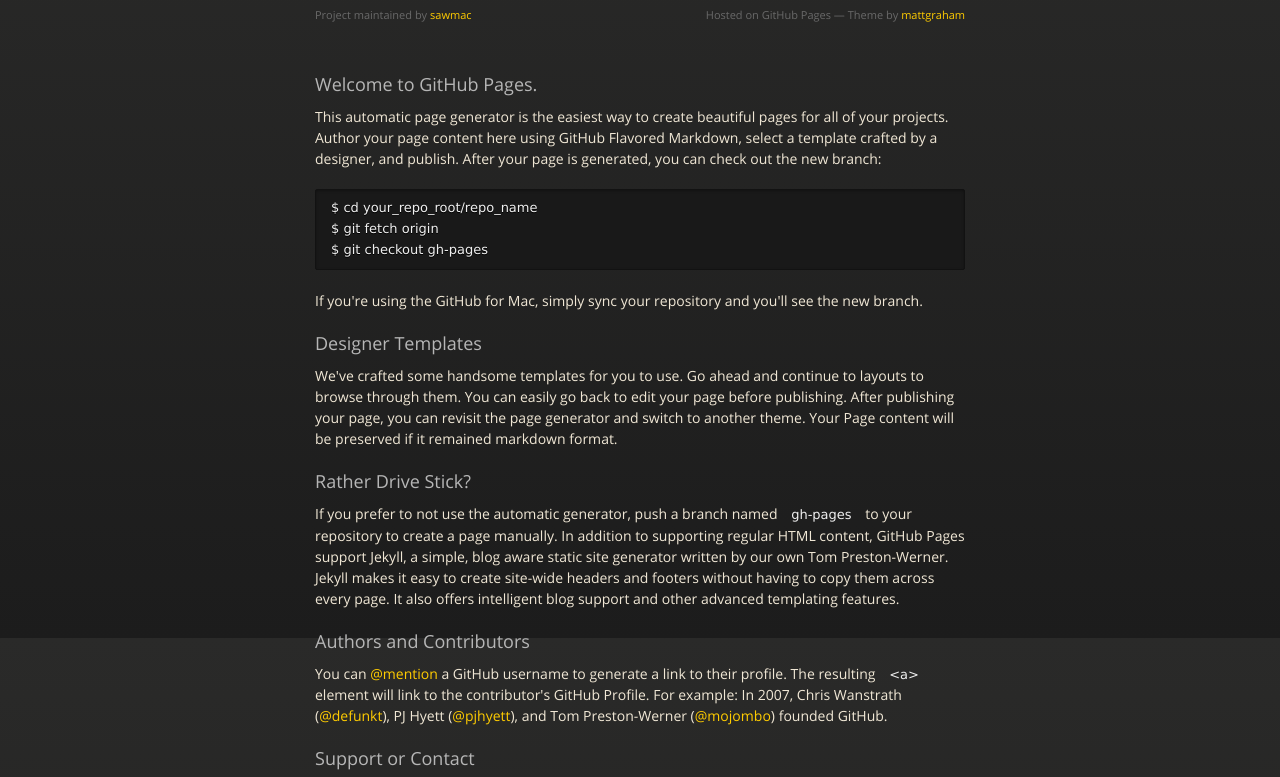
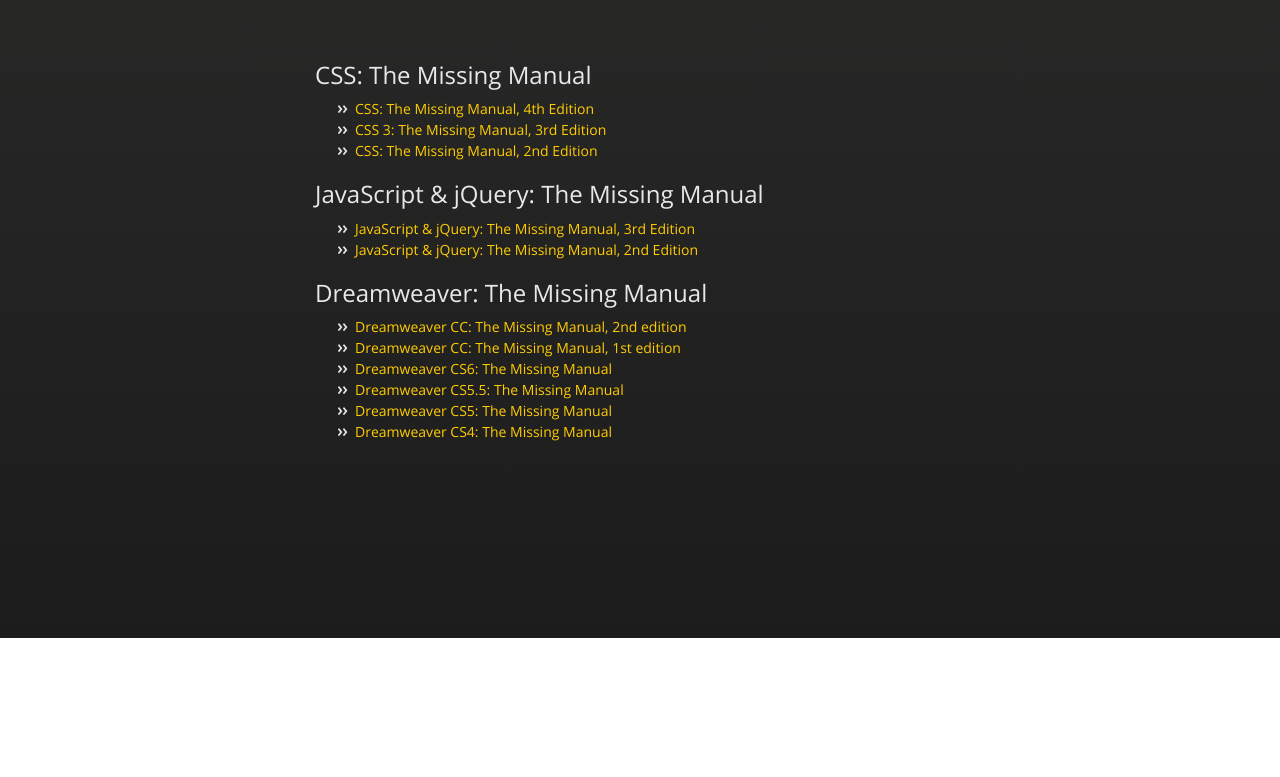
Before and after one commit to sawmac/sawmac.github.io, a plain HTML site: page index.html in a window 1280 px wide. Shown: the part 162-939 px from the top of the page. After the commit the page ends 800 px from the top, so only its background shows below. Drawn offline with nearby package versions, Linux system fonts and the light colour scheme.

Commit message:
Add links to MM website

```diff
--- a/index.html
+++ b/index.html
@@ -3,7 +3,7 @@
   <head>
     <meta charset="utf-8">
     <meta http-equiv="X-UA-Compatible" content="chrome=1">
-    <title>Sawmac.github.io by sawmac</title>
+    <title>Sawmac.com</title>
     <link rel="stylesheet" href="stylesheets/styles.css">
     <link rel="stylesheet" href="stylesheets/pygment_trac.css">
     <script src="https://ajax.googleapis.com/ajax/libs/jquery/1.7.1/jquery.min.js"></script>
@@ -18,54 +18,40 @@
 
   </head>
   <body>
-      <div id="header">
-        <nav>
-          <li class="fork"><a href="https://github.com/sawmac">View On GitHub</a></li>
-        </nav>
-      </div><!-- end header -->
-
     <div class="wrapper">
 
       <section>
         <div id="title">
-          <h1>Sawmac.github.io</h1>
-          <p></p>
+          <h1>Missing Manuals by Dave McFarland</h1>
           <hr>
-          <span class="credits left">Project maintained by <a href="https://github.com/sawmac">sawmac</a></span>
-          <span class="credits right">Hosted on GitHub Pages &mdash; Theme by <a href="https://twitter.com/michigangraham">mattgraham</a></span>
         </div>
 
-        <h3>
-<a name="welcome-to-github-pages" class="anchor" href="#welcome-to-github-pages"><span class="octicon octicon-link"></span></a>Welcome to GitHub Pages.</h3>
+        <h2>
+CSS: The Missing Manual</h2>
+<ul>
+<li><a href="http://www.oreilly.com/pub/missingmanuals/csstmm4e">CSS: The Missing Manual, 4th Edition</a></li>
+<li><a href="http://www.oreilly.com/pub/missingmanuals/css3tmm3">CSS 3: The Missing Manual, 3rd Edition</a></li>
+<li><a href="http://www.oreilly.com/pub/missingmanuals/csstmm2e">CSS: The Missing Manual, 2nd Edition</a></li>
+</ul>
 
-<p>This automatic page generator is the easiest way to create beautiful pages for all of your projects. Author your page content here using GitHub Flavored Markdown, select a template crafted by a designer, and publish. After your page is generated, you can check out the new branch:</p>
+        <h2>
+JavaScript &amp; jQuery: The Missing Manual</h2>
+<ul>
+<li><a href="http://www.oreilly.com/pub/missingmanuals/jsjq3emm">JavaScript &amp; jQuery: The Missing Manual, 3rd Edition</a></li>
+<li><a href="http://www.oreilly.com/pub/missingmanuals/javascriptandjquery2tmm">JavaScript &amp; jQuery: The Missing Manual, 2nd Edition</a></li>
+</ul>
 
-<pre><code>$ cd your_repo_root/repo_name
-$ git fetch origin
-$ git checkout gh-pages
-</code></pre>
+        <h2>
+Dreamweaver: The Missing Manual</h2>
+<ul>
+<li><a href="http://www.oreilly.com/pub/missingmanuals/dreamweaverccmm2014">Dreamweaver CC: The Missing Manual, 2nd edition</a></li>
+<li><a href="http://www.oreilly.com/pub/missingmanuals/dreamweaverccmm13">Dreamweaver CC: The Missing Manual, 1st edition</a></li>
+<li><a href="http://www.oreilly.com/pub/missingmanuals/dreamweavercs6mm">Dreamweaver CS6: The Missing Manual</a></li>
+<li><a href="http://www.oreilly.com/pub/missingmanuals/dreamweavercs55mm">Dreamweaver CS5.5: The Missing Manual</a></li>
+<li><a href="http://www.oreilly.com/pub/missingmanuals/dreamweavercs5mm">Dreamweaver CS5: The Missing Manual</a></li>
+<li><a href="http://www.oreilly.com/pub/missingmanuals/dreamweavercs4mm">Dreamweaver CS4: The Missing Manual</a></li>
+</ul>
 
-<p>If you're using the GitHub for Mac, simply sync your repository and you'll see the new branch.</p>
-
-<h3>
-<a name="designer-templates" class="anchor" href="#designer-templates"><span class="octicon octicon-link"></span></a>Designer Templates</h3>
-
-<p>We've crafted some handsome templates for you to use. Go ahead and continue to layouts to browse through them. You can easily go back to edit your page before publishing. After publishing your page, you can revisit the page generator and switch to another theme. Your Page content will be preserved if it remained markdown format.</p>
-
-<h3>
-<a name="rather-drive-stick" class="anchor" href="#rather-drive-stick"><span class="octicon octicon-link"></span></a>Rather Drive Stick?</h3>
-
-<p>If you prefer to not use the automatic generator, push a branch named <code>gh-pages</code> to your repository to create a page manually. In addition to supporting regular HTML content, GitHub Pages support Jekyll, a simple, blog aware static site generator written by our own Tom Preston-Werner. Jekyll makes it easy to create site-wide headers and footers without having to copy them across every page. It also offers intelligent blog support and other advanced templating features.</p>
-
-<h3>
-<a name="authors-and-contributors" class="anchor" href="#authors-and-contributors"><span class="octicon octicon-link"></span></a>Authors and Contributors</h3>
-
-<p>You can <a href="https://github.com/blog/821" class="user-mention">@mention</a> a GitHub username to generate a link to their profile. The resulting <code>&lt;a&gt;</code> element will link to the contributor's GitHub Profile. For example: In 2007, Chris Wanstrath (<a href="https://github.com/defunkt" class="user-mention">@defunkt</a>), PJ Hyett (<a href="https://github.com/pjhyett" class="user-mention">@pjhyett</a>), and Tom Preston-Werner (<a href="https://github.com/mojombo" class="user-mention">@mojombo</a>) founded GitHub.</p>
-
-<h3>
-<a name="support-or-contact" class="anchor" href="#support-or-contact"><span class="octicon octicon-link"></span></a>Support or Contact</h3>
-
-<p>Having trouble with Pages? Check out the documentation at <a href="http://help.github.com/pages">http://help.github.com/pages</a> or contact <a href="mailto:support@github.com">support@github.com</a> and we’ll help you sort it out.</p>
       </section>
 
     </div>
```
